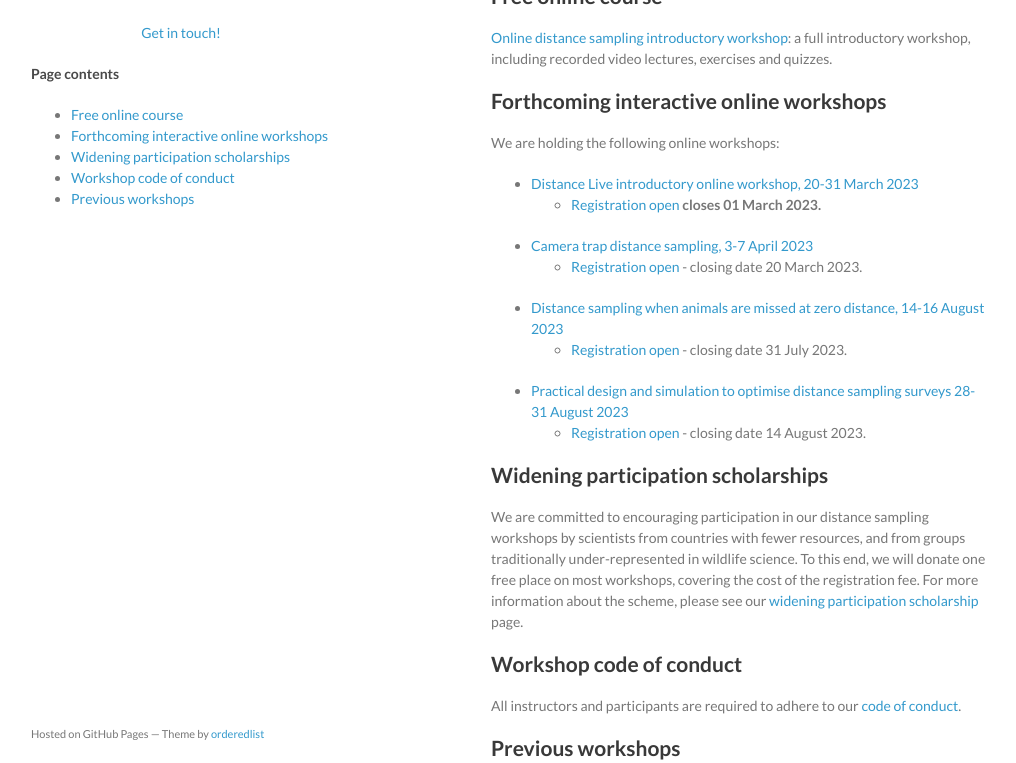
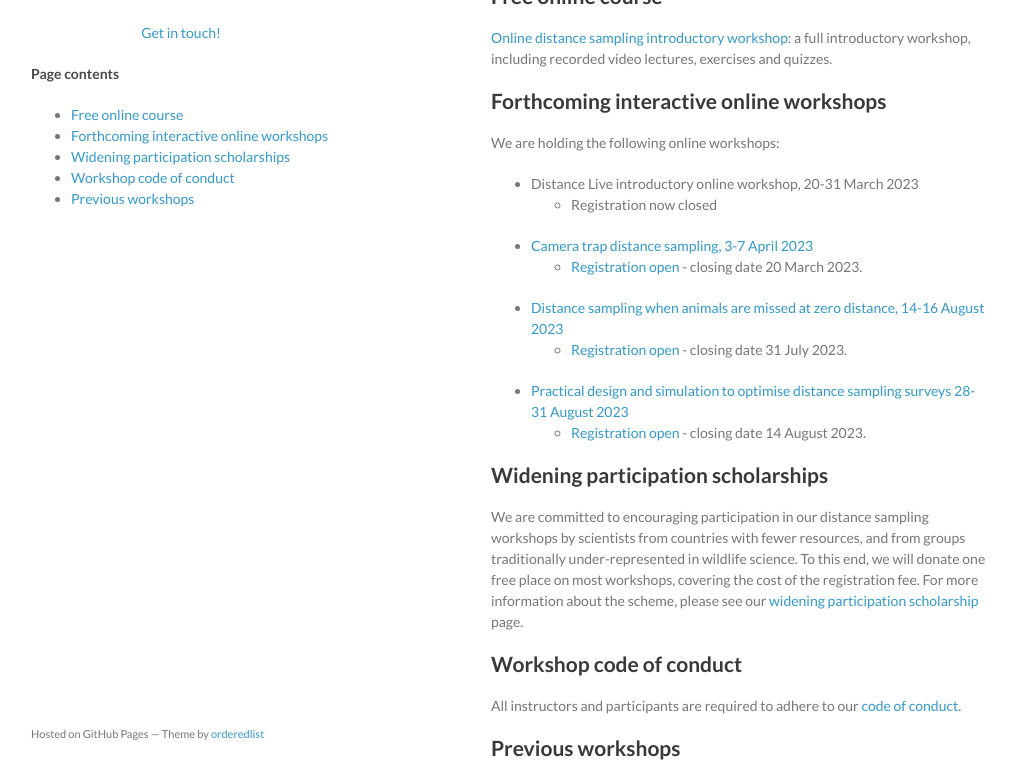
Before and after one commit to distanceworkshops/distanceworkshops.github.io, a Jekyll site: the page built from index.md, in a window 1280 px wide and 900 px high, cut to the strip 137-900 px from the top of the window. Shown: the whole strip, without its empty margins (129-1145 px from the left). Built offline with Jekyll 4.4.1, drawn with Linux system fonts in a browser that asks for light colours.

Commit message:
close reg intro mar23

```diff
--- a/index.md
+++ b/index.md
@@ -15,8 +15,8 @@ Here you can find content for distance sampling workshops including slides, exer
 
 We are holding the following online workshops:
 
-- [Distance Live introductory online workshop, 20-31 March 2023](https://workshops.distancesampling.org/intro-mar-2023)
-  - [Registration open](https://onlineshop.st-andrews.ac.uk/conferences-and-events/events/creem/online-live-workshop-introductory-distance-sampling-20th-31st-march-2023) **closes 01 March 2023.**
+- Distance Live introductory online workshop, 20-31 March 2023
+  - Registration now closed
 - [Camera trap distance sampling, 3-7 April 2023](https://workshops.distancesampling.org/ctds-april-2023)
   - [Registration open](https://onlineshop.st-andrews.ac.uk/conferences-and-events/events/creem/online-workshop-analysis-of-camera-trap-data-with-distance-sampling-3rd-to-7th-april-2023) - closing date 20 March 2023.
 - [Distance sampling when animals are missed at zero distance, 14-16 August 2023](https://workshops.distancesampling.org/mrds-aug-2023)
```
